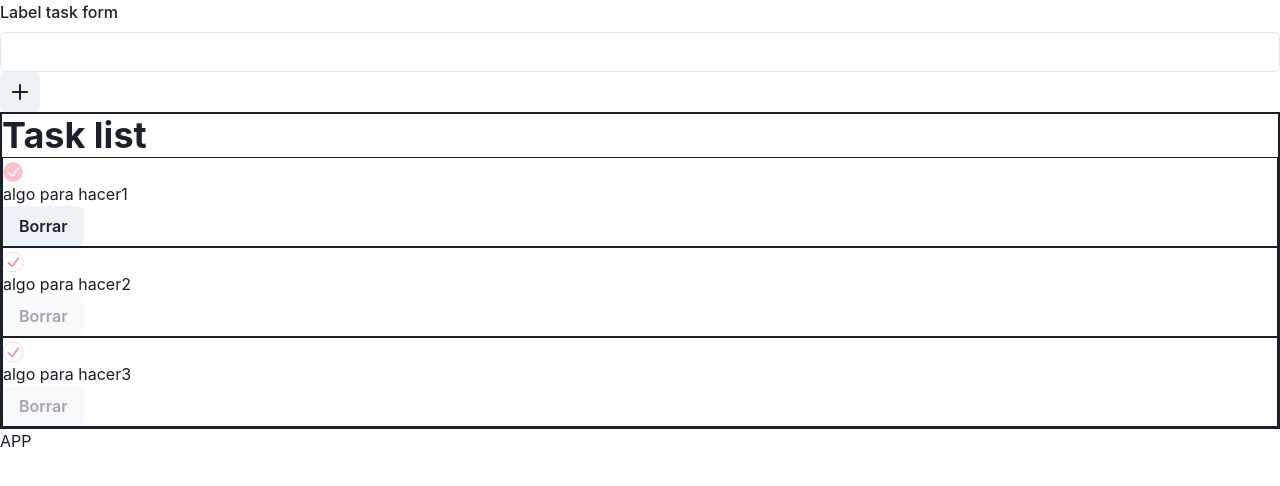
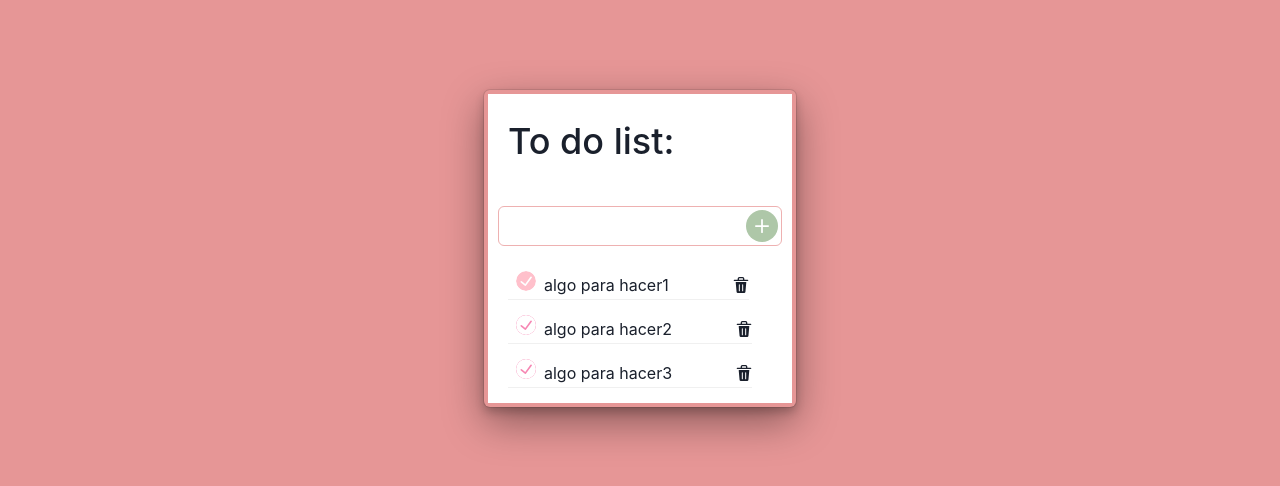
Before and after one commit to Criztiian65/TI_UTN_Grupo_E, a React (Vite) app: page / in a window 1280 px wide. Shown: the top 486 px of the page. Built offline with nearby package versions, Linux system fonts and the light colour scheme.

Commit message:
arreglos de chakra ui

```diff
--- a/src/App.jsx
+++ b/src/App.jsx
@@ -1,18 +1,25 @@
-import { Box, Text, Badge } from '@chakra-ui/react'
-import TaskForm from './components/TaskForm'
-import TaskList from './components/TaskList'
+import { Text, HStack, Flex, Box } from "@chakra-ui/react";
+import TaskForm from "./components/TaskForm";
+import TaskList from "./components/TaskList";
 
 function App() {
-
-
-
   return (
-    <Box>
-      <TaskForm />
-      <TaskList/>
-      <Text >APP</Text>
-    </Box>
-  )
+    <HStack
+      w="full"
+      h="100vh"
+      alignItems="center"
+      flexDirection="column"
+      p="10px"
+      bg="#E69696"
+    >
+      <Box border="3px" mt="20" boxShadow="dark-lg" rounded="md" p="1">
+        <Flex w="38vh" flexDirection="column" bg="white">
+          <TaskForm />
+          <TaskList />
+        </Flex>
+      </Box>
+    </HStack>
+  );
 }
 
-export default App
+export default App;
--- a/src/components/TaskForm.jsx
+++ b/src/components/TaskForm.jsx
@@ -1,23 +1,56 @@
-import { useContext } from 'react'
-import {Box, FormLabel, IconButton, Input} from '@chakra-ui/react'
-import {AddIcon} from '@chakra-ui/icons'
-import { NewContext } from './provider/ProvContext'
+import { useContext } from "react";
+import {
+  Box,
+  Flex,
+  FormLabel,
+  IconButton,
+  Input,
+  InputGroup,
+  InputRightElement,
+} from "@chakra-ui/react";
+import { AddIcon } from "@chakra-ui/icons";
+import { NewContext } from "./provider/ProvContext";
 
 const TaskForm = () => {
-
-    const {handleChange, handleSubmit,tarea } = useContext(NewContext)
+  const { handleChange, handleSubmit, tarea } = useContext(NewContext);
 
   return (
-    <Box>
-        <form onSubmit={handleSubmit}>
+    <Flex>
+      <form onSubmit={handleSubmit}>
+        <FormLabel p="20px" as="b" fontSize="4xl" name="textTarea">
+          To do list:
+        </FormLabel>
+        <Flex
+          p="10px"
+          w="full"
+          alignItems="cemter"
+          justifyItems="space-between"
+        >
+          <InputGroup size="md">
+            <Input
+              borderColor="#EEB1B1"
+              focusBorderColor="#EEB1B1"
+              pr="4.5rem"
+              type="text"
+              name="textTarea"
+              onChange={handleChange}
+            />
+            <InputRightElement width="40px">
+              <IconButton
+                borderRadius="100%"
+                bg="#AEC7A8"
+                color="white"
+                h="2rem"
+                size="sm"
+                onClick={handleSubmit}
+                icon={<AddIcon />}
+              ></IconButton>
+            </InputRightElement>
+          </InputGroup>
+        </Flex>
+      </form>
+    </Flex>
+  );
+};
 
-        <FormLabel name='textTarea' >Label task form</FormLabel>
-        <Input type='text' name='textTarea' onChange={handleChange}/>
-        <IconButton onClick={handleSubmit} icon={<AddIcon/>}></IconButton>
-
-        </form>
-    </Box>
-  )
-}
-
-export default TaskForm
+export default TaskForm;
--- a/src/components/TaskItem.jsx
+++ b/src/components/TaskItem.jsx
@@ -1,62 +1,67 @@
-import { useContext } from 'react'
-import { NewContext } from './provider/ProvContext'
-import { Box, Button, Text, IconButton, Flex } from '@chakra-ui/react'
-import { CheckIcon, CheckCircleIcon } from '@chakra-ui/icons'
+import { useContext } from "react";
+import { NewContext } from "./provider/ProvContext";
+import { Box, Button, Text, IconButton, Flex, Divider } from "@chakra-ui/react";
+import { DeleteIcon, CheckCircleIcon } from "@chakra-ui/icons";
 
 const TaskItem = () => {
-
-    const { listaTareas, handleDeleted, handleCompleted } = useContext(NewContext)
+  const { listaTareas, handleDeleted, handleCompleted } =
+    useContext(NewContext);
 
   return (
-
-        <Box >
+    <Box>
       {listaTareas.map((tarea) => {
-
         return (
-                    <Flex key={tarea.id} border='1px'>
-
-                        <Box>
+          <Flex
+            key={tarea.id}
+            w="full"
+            m="15px"
+            justifyContent="space-between"
+            mx="20px"
+          >
+            <Box
+              display="flex"
+              alignItems="center"
+              borderBottom="1px"
+              borderColor="#F0F0F0"
+              border
+            >
               <Box>
                 <CheckCircleIcon
+                  mx="2"
+                  mb="2"
                   sx={{
                     height: "20px",
                     width: "20px",
-                                        backgroundColor: tarea.completed ? "transparent" : "pink.300",
+                    backgroundColor: tarea.completed
+                      ? "transparent"
+                      : "pink.300",
                     color: tarea.completed ? "pink" : "white",
                     borderRadius: "100%",
                     cursor: "pointer",
                   }}
-                                onClick={()=>{handleCompleted(tarea.id)}}
+                  onClick={() => {
+                    handleCompleted(tarea.id);
+                  }}
                 />
-                                {/* {tarea.completed ?
-                                <IconButton
-                                    colorScheme='pink'
-                                    aria-label='Call Segun'
-                                    isRound
-                                    size='sm'
-                                    icon={<CheckIcon />}
-                                /> :
-                                <Box
-                                w='27px'
-                                borderRadius='full'
-                                p='3' border='2px'
-                                borderColor='pink'
-                                bgColor='white'> }*/}
+              </Box>
+              <Text wordBreak="break-word" me="2">
+                {tarea.nombre}
+              </Text>
+              <DeleteIcon
+                ml="14"
+                isDisabled={!tarea.completed}
+                onClick={() => {
+                  handleDeleted(tarea.id);
+                }}
+              >
+                Borrar
+              </DeleteIcon>
+            </Box>
+          </Flex>
+        );
+      })}
+    </Box>
+  );
+};
 
-                        </Box>
-
-                        <Text>{tarea.nombre}</Text>
-
-
-                        <Button isDisabled={!tarea.completed} onClick={() => { handleDeleted(tarea.id) }}>Borrar</Button>
-                    </Box>
-
-                    </Flex>
-    )
-})}
-        </Box >
-
-    )
-}
-
-export default TaskItem
+export default TaskItem;
--- a/src/components/TaskList.jsx
+++ b/src/components/TaskList.jsx
@@ -1,19 +1,15 @@
-import { useContext } from 'react'
-import { NewContext } from './provider/ProvContext'
-import { Box, Heading } from '@chakra-ui/react'
+import { useContext } from "react";
+import { NewContext } from "./provider/ProvContext";
+import { Box, Heading } from "@chakra-ui/react";
 
-import TaskItem from './TaskItem'
+import TaskItem from "./TaskItem";
 
 const TaskList = () => {
+  return (
+    <Box>
+      <TaskItem />
+    </Box>
+  );
+};
 
-    return (
-        <Box border='2px'>
-            <Heading>
-                Task list
-            </Heading>
-            <TaskItem />
-        </Box>
-    )
-}
-
-export default TaskList
+export default TaskList;
```
Also changed, not shown: src/main.jsx (+8 -13 lines). Lines whose indentation alone changed are shown as unchanged.
